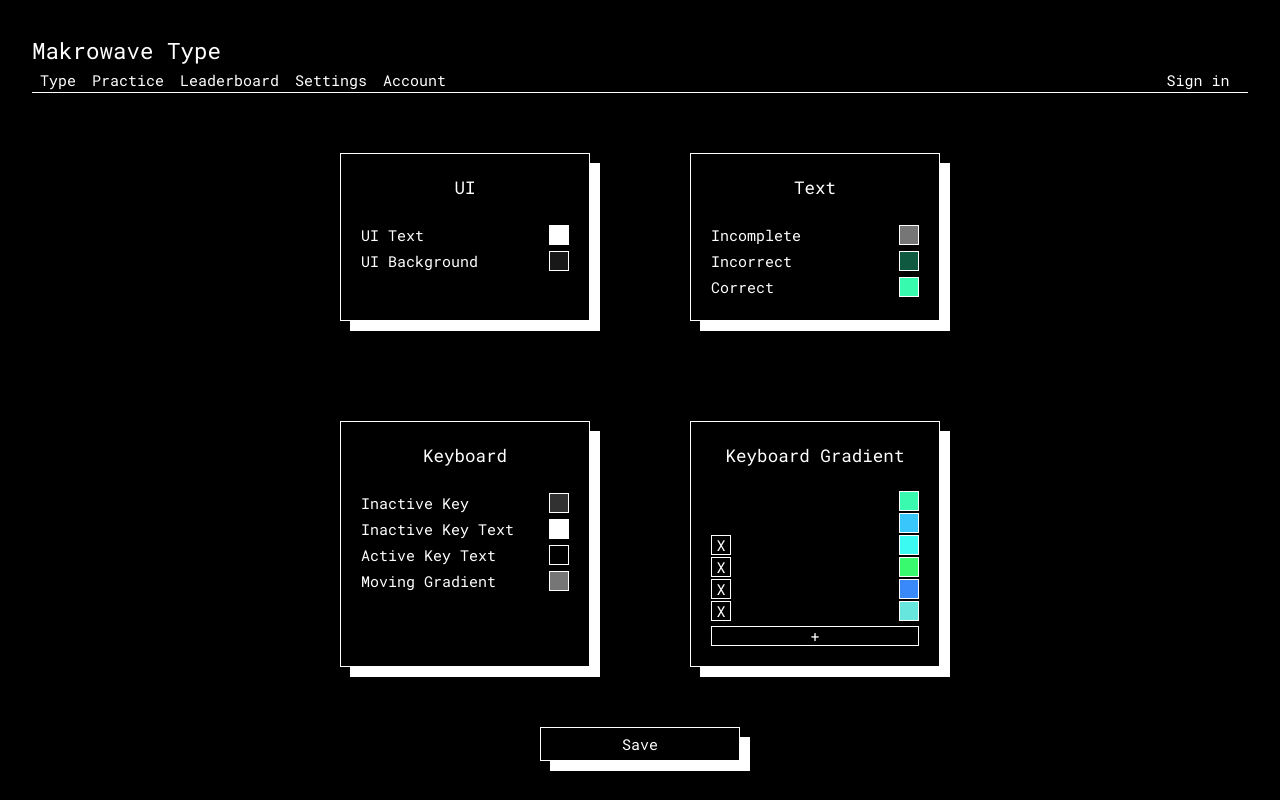
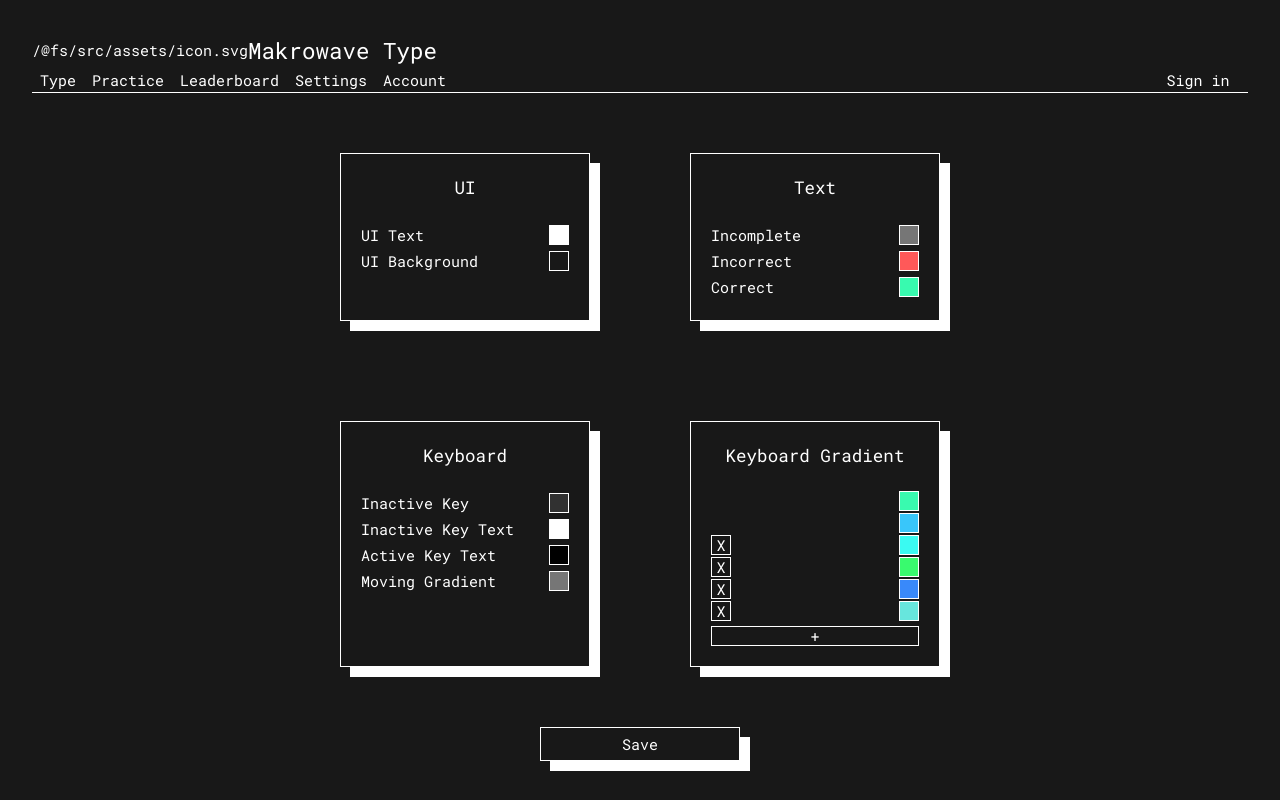
Before and after one commit to Makrowave/Makrowave-Type, a Vue app: page /settings in a window 1280 px wide. Built offline with nearby package versions, Linux system fonts and the light colour scheme; no server answers.

Commit message:
feat: icon and favicon

```diff
--- a/src/App.vue
+++ b/src/App.vue
@@ -33,6 +33,7 @@
 }
 
 onMounted(async () => {
+  theme.saveToStorage()
   theme.readFromStorage()
   await getSessionData()
   theme.changeRootVars()
--- a/src/routes/Layout.vue
+++ b/src/routes/Layout.vue
@@ -2,12 +2,17 @@
 import { useThemeStore } from '@/stores/theme'
 import { RouterLink } from 'vue-router'
 import UserButton from '@/components/UserButton.vue'
+import svgLogo from '@/assets/icon.svg?raw'
+
 const theme = useThemeStore()
 </script>
 
 <template>
   <header :style="{ borderBottom: `1px solid ${theme.uiText}` }">
-    <h2>Makrowave Type</h2>
+    <div class="name">
+      <div class="svg-wrapper" v-html="svgLogo"></div>
+      <h2>Makrowave Type</h2>
+    </div>
     <div class="bar">
       <nav>
         <RouterLink to="/">Type</RouterLink>
@@ -42,4 +47,21 @@
   background: var(--ui-text);
   color: var(--ui-background);
 }
+
+.svg-wrapper {
+  display: flex;
+  justify-content: center;
+  align-items: center;
+}
+
+.svg-wrapper > * {
+  height: 30px;
+  width: 30px;
+  margin-right: 10px;
+  transition: 0.4s;
+}
+.name {
+  display: flex;
+  align-items: center;
+}
 </style>
--- a/src/routes/UserPage.vue
+++ b/src/routes/UserPage.vue
@@ -23,7 +23,9 @@
   }
   usernameError.value = ''
   await axios
-    .put('Auth/change-username')
+    .put('Auth/change-username', JSON.stringify({ username: username.value }), {
+      headers: { 'Content-Type': 'application/json' },
+    })
     .then(() => {
       user.loggedIn = false
       user.username = ''
@@ -46,7 +48,9 @@
   }
   passwordError.value = ''
   await axios
-    .put('Auth/change-password')
+    .put('Auth/change-password', JSON.stringify({ password: password.value }), {
+      headers: { 'Content-Type': 'application/json' },
+    })
     .then(() => {
       user.loggedIn = false
       user.username = ''
@@ -64,7 +68,15 @@
   }
   deleteError.value = ''
   await axios
-    .put('Auth/delete')
+    .post('Auth/delete-token', JSON.stringify({ password: deletePassword.value }), {
+      headers: { 'Content-Type': 'application/json' },
+    })
+    .catch((error) => {
+      deleteError.value = error.message
+    })
+
+  await axios
+    .delete('Auth/delete')
     .then(() => {
       user.loggedIn = false
       user.username = ''
--- a/src/stores/theme.ts
+++ b/src/stores/theme.ts
@@ -22,7 +22,7 @@
   //Typing text font color
   const textIncomplete = ref<string>('#767676')
   const textComplete = ref<string>('#38faaf')
-  const textIncorrect = ref<string>('#0f5941')
+  const textIncorrect = ref<string>('#ff5959')
   //Keyboard
   //Inactive
   const inactiveKey = ref<string>('#313131')
```
Also changed, not shown: 1 other file (tests, documents, lock files or other folders).
